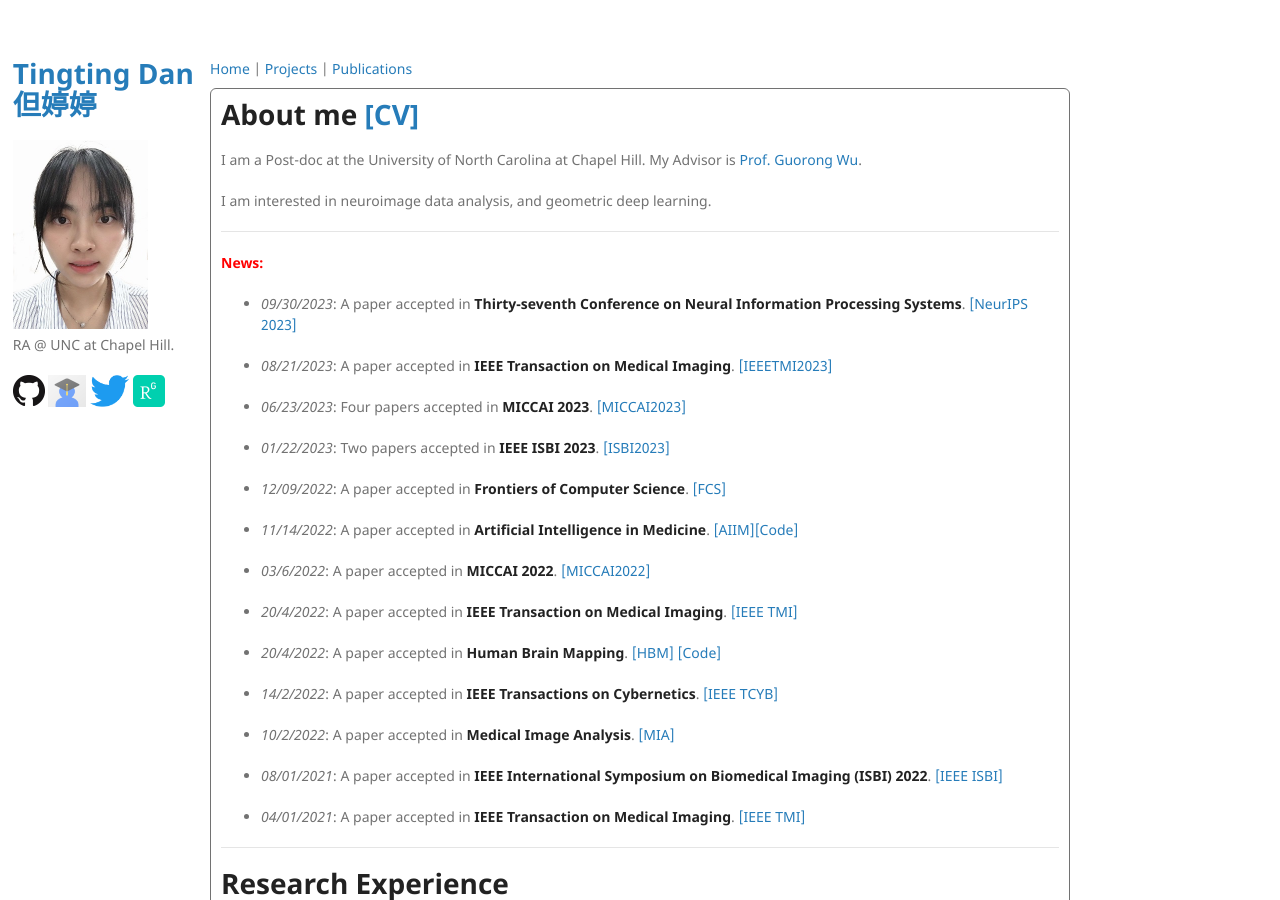
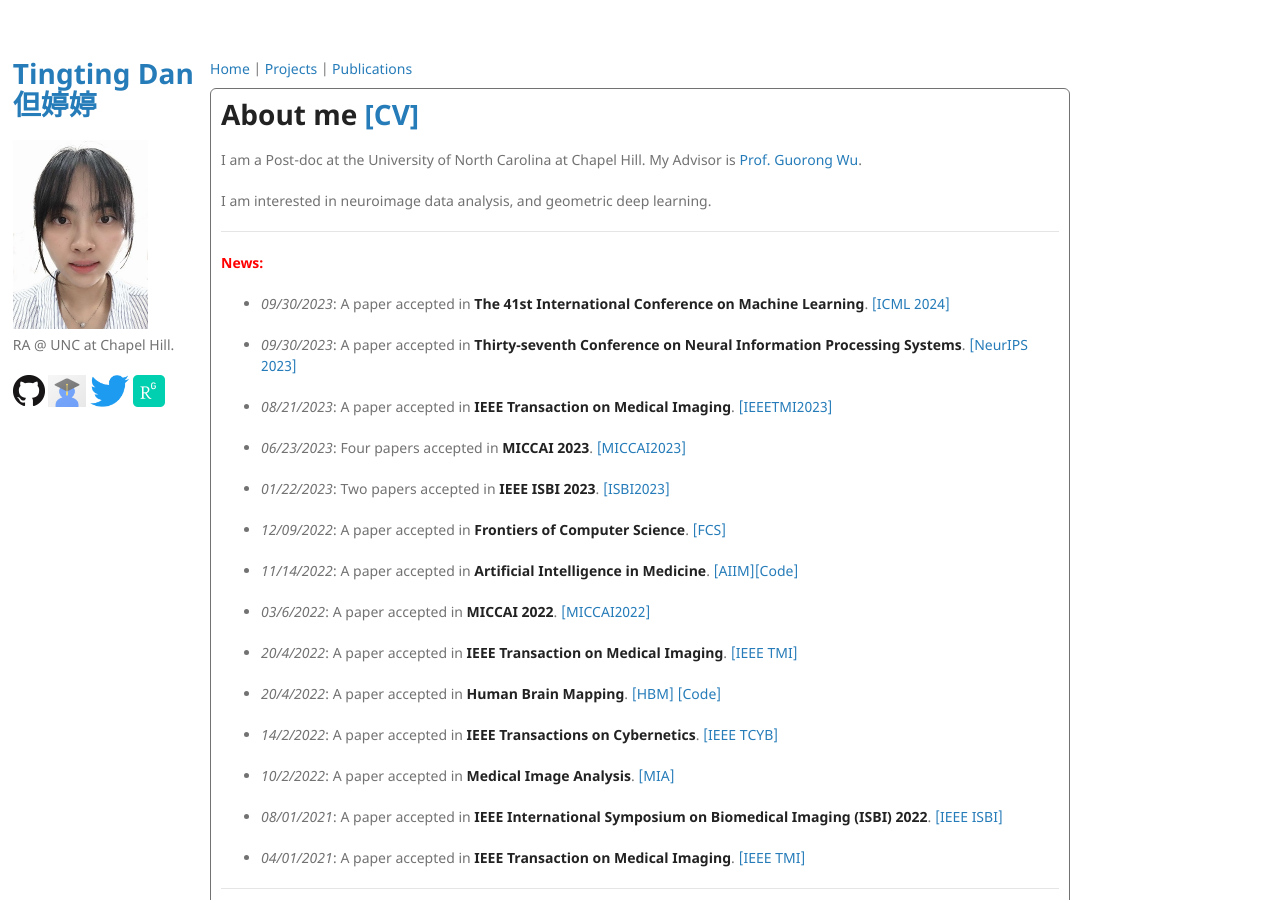
Before and after one commit to Dandy5721/dandy.github.io, a Jekyll site: the page built from index.md, in a window 1280 px wide and 900 px high. Built offline with Jekyll 4.4.1, drawn with Linux system fonts in a browser that asks for light colours; our own code applies the rules of GitHub Pages for plain Markdown files.

Commit message:
Update index.md

```diff
--- a/index.md
+++ b/index.md
@@ -11,6 +11,8 @@ I am interested in neuroimage data analysis, and geometric deep learning.
 <hr/>
 
 **<font color=red>News:</font>**
+
+- _09/30/2023_: A paper accepted in **The 41st International Conference on Machine Learning**. [[ICML 2024]](https://scholar.google.com/citations?view_op=view_citation&hl=en&user=FMcmg0gAAAAJ&sortby=pubdate&citft=1&citft=2&citft=3&email_for_op=dandycn721%40gmail.com&citation_for_view=FMcmg0gAAAAJ:k_IJM867U9cC)
 
 - _09/30/2023_: A paper accepted in **Thirty-seventh Conference on Neural Information Processing Systems**. [[NeurIPS 2023]](https://www.researchgate.net/publication/372074848_Re-Think_and_Re-Design_Graph_Neural_Networks_in_Spaces_of_Continuous_Graph_Diffusion_Functionals)
 
```
